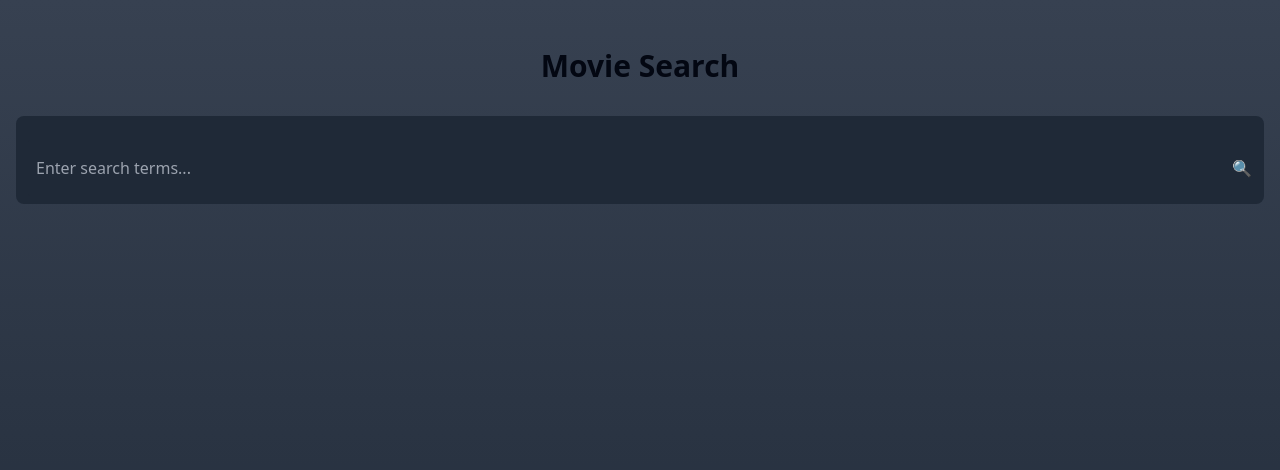
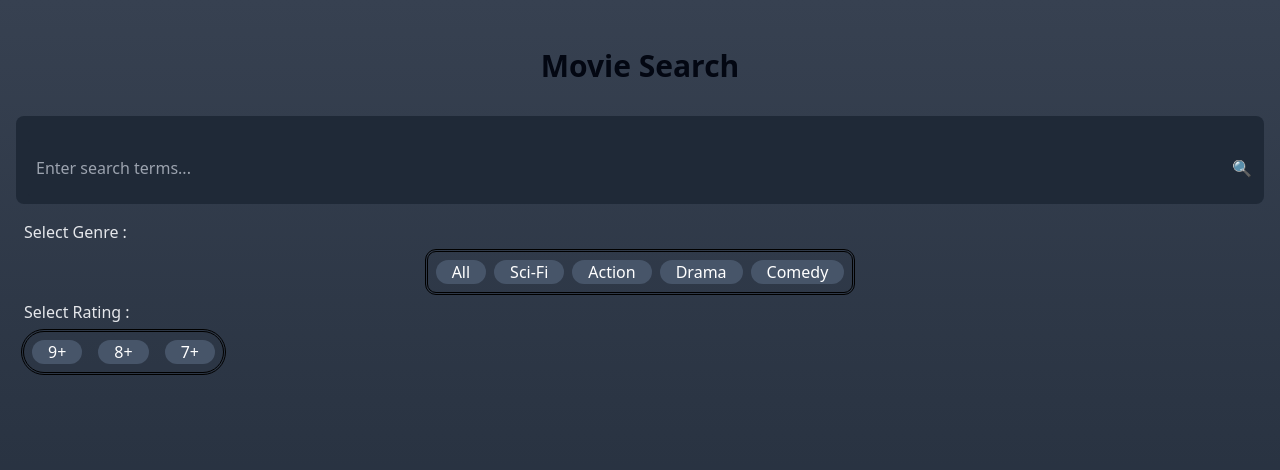
Before and after one commit to bharathP30/movie-search-app, a React (Vite) app: page / in a window 1280 px wide. Shown: the top 470 px of the page. Built offline with nearby package versions, Linux system fonts and the light colour scheme.

Commit message:
added filter buttons

```diff
--- a/src/App.jsx
+++ b/src/App.jsx
@@ -6,7 +6,11 @@ const [name, setName] = useState("");
 const [watchlist, setWatchlist] = useState([]);
 const [ratingFilter, setRatingFilter] = useState("");
 const [genreFilter, setGenreFilter] = useState("");
+
 console.log(name);
+
+const buttonClass = "px-4 bg-slate-600 focus:bg-slate-700 text-white rounded-full";
+
 
 return (
     <div className="min-h-screen w-full p-4 bg-gradient-to-t from-gray-800 to-gray-700">
@@ -15,16 +19,30 @@ return (
                   <h1 className="p-2 my-6 text-3xl rounded-lg text-gray-950 text-center font-semibold font-sans">Movie Search</h1>
             </header>
 
-        <form className="bg-gray-800 pt-6 px-3 pb-2 mx-auto my-4 rounded-lg flex">
+        <form onSubmit={(e)=>{ e.preventDefault(), setName(e.target.value)}}    className="bg-gray-800 pt-6 px-3 pb-2 mx-auto my-4 rounded-lg flex">
             <label htmlFor="movieName"></label>
             <input value={name}
                    onChange={(e)  => setName(e.target.value)}
                    className="w-full bg-gray-800 p-2 h-14 border-none outline-none text-gray-100 rounded-sm" type="search" id="movieName" name="query" placeholder="Enter search terms..." autoFocus required/>
-            <button onClick={() => setName(name)}
-                    type="submit">🔍</button>
+            <button type="submit">🔍</button>
         </form>
 
-
+        <div className="space-y-2 mx-2">
+            <h2 className="text-gray-200 font-medium">Select Genre :</h2>
+            <div className="flex gap-2 p-2 flex-wrap justify-right items-start rounded-lg w-fit outline-double  mx-auto">
+            <button className={buttonClass} onClick={()=>setGenreFilter("All")}>All</button>
+            <button className={buttonClass} onClick={()=>setGenreFilter("Sci-Fi")}>Sci-Fi</button>
+            <button className={buttonClass} onClick={()=>setGenreFilter("Action")}>Action</button>
+            <button className={buttonClass} onClick={()=>setGenreFilter("Drama")}>Drama</button>
+            <button className={buttonClass} onClick={()=>setGenreFilter("Comedy")}>Comedy</button>
+            </div>
+             <h2 className="text-gray-200 font-medium">Select Rating :</h2>
+            <div className="flex gap-4 p-2 justify-center items-center outline-double rounded-full w-fit">
+            <button className={buttonClass} onClick={()=>setRatingFilter("9+")}>9+</button>
+            <button className={buttonClass} onClick={()=>setRatingFilter("8+")}>8+</button>
+            <button className={buttonClass} onClick={()=>setRatingFilter("7+")}>7+</button>
+            </div>
+        </div>
 
 
     </div>
```
